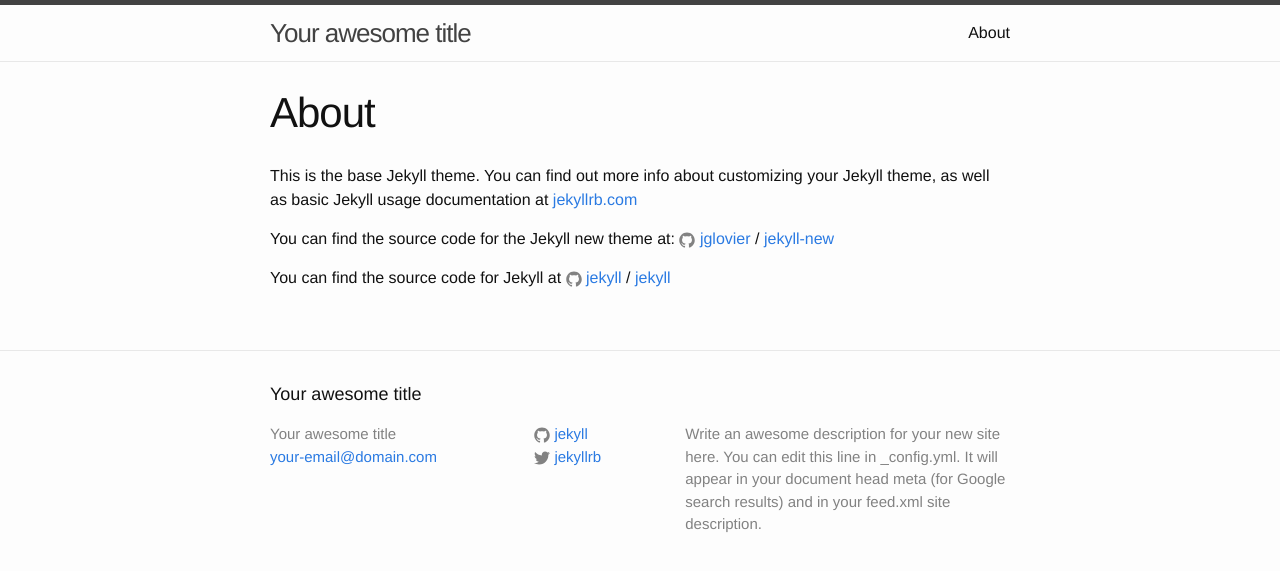
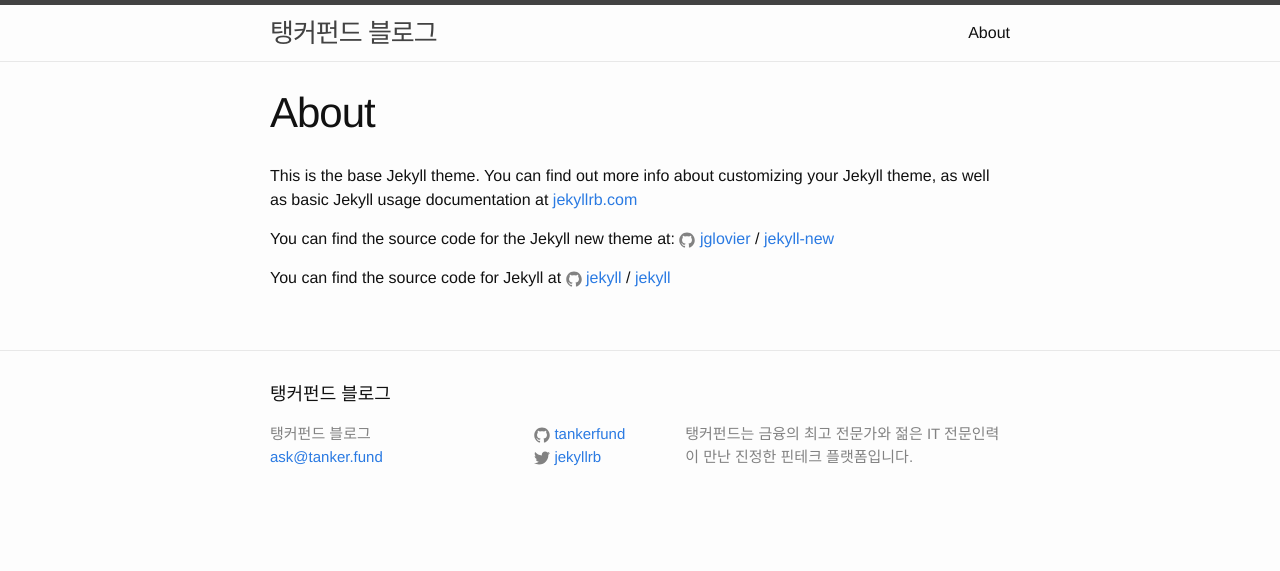
Before and after one commit to tankerfund/tankerfund.github.io, a Jekyll site: the page built from about.md, in a window 1280 px wide. Shown: the top 571 px of the page. Built offline with Jekyll 4.4.1, drawn with Linux system fonts in a browser that asks for light colours.

Commit message:
change blog config

```diff
--- a/_config.yml
+++ b/_config.yml
@@ -1,5 +1,5 @@
 ---
-title: Your awesome title
+title: 탱커펀드 블로그
 timezone: UTC
 collections:
   posts:
@@ -8,14 +8,10 @@
   uploads:
     title: Uploads
     output: true
-email: your-email@domain.com
-description: 'Write an awesome description for your new site here. You can edit this
-  line in _config.yml. It will appear in your document head meta (for Google search
-  results) and in your feed.xml site description.
-
-'
+email: ask@tanker.fund
+description: '탱커펀드는 금융의 최고 전문가와 젊은 IT 전문인력이 만난 진정한 핀테크 플랫폼입니다.'
 baseurl: ''
-url: http://yourdomain.com
+url: https://tankerfund.github.io/
 twitter_username: jekyllrb
-github_username: jekyll
+github_username: tankerfund
 markdown: kramdown
```
